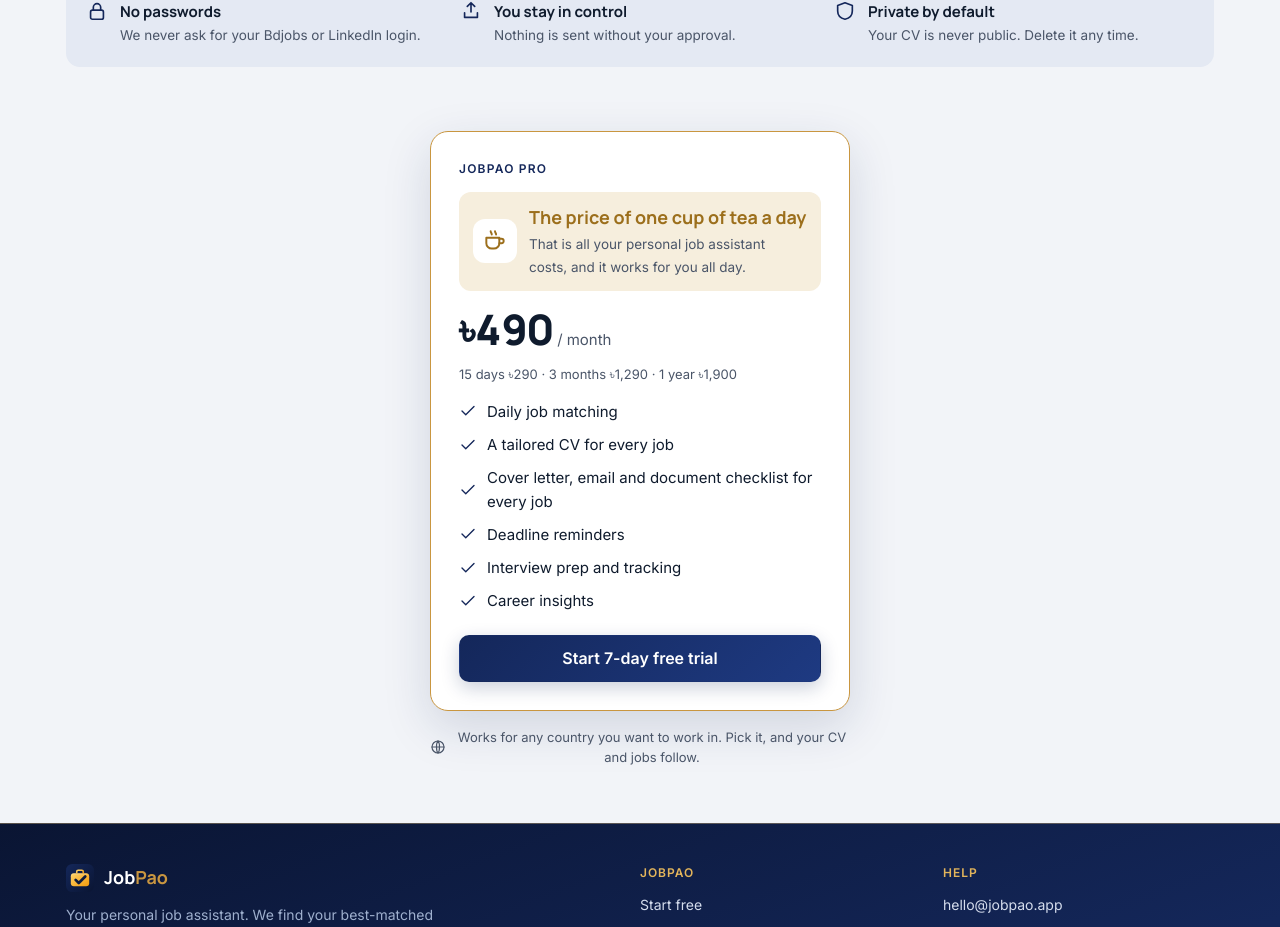
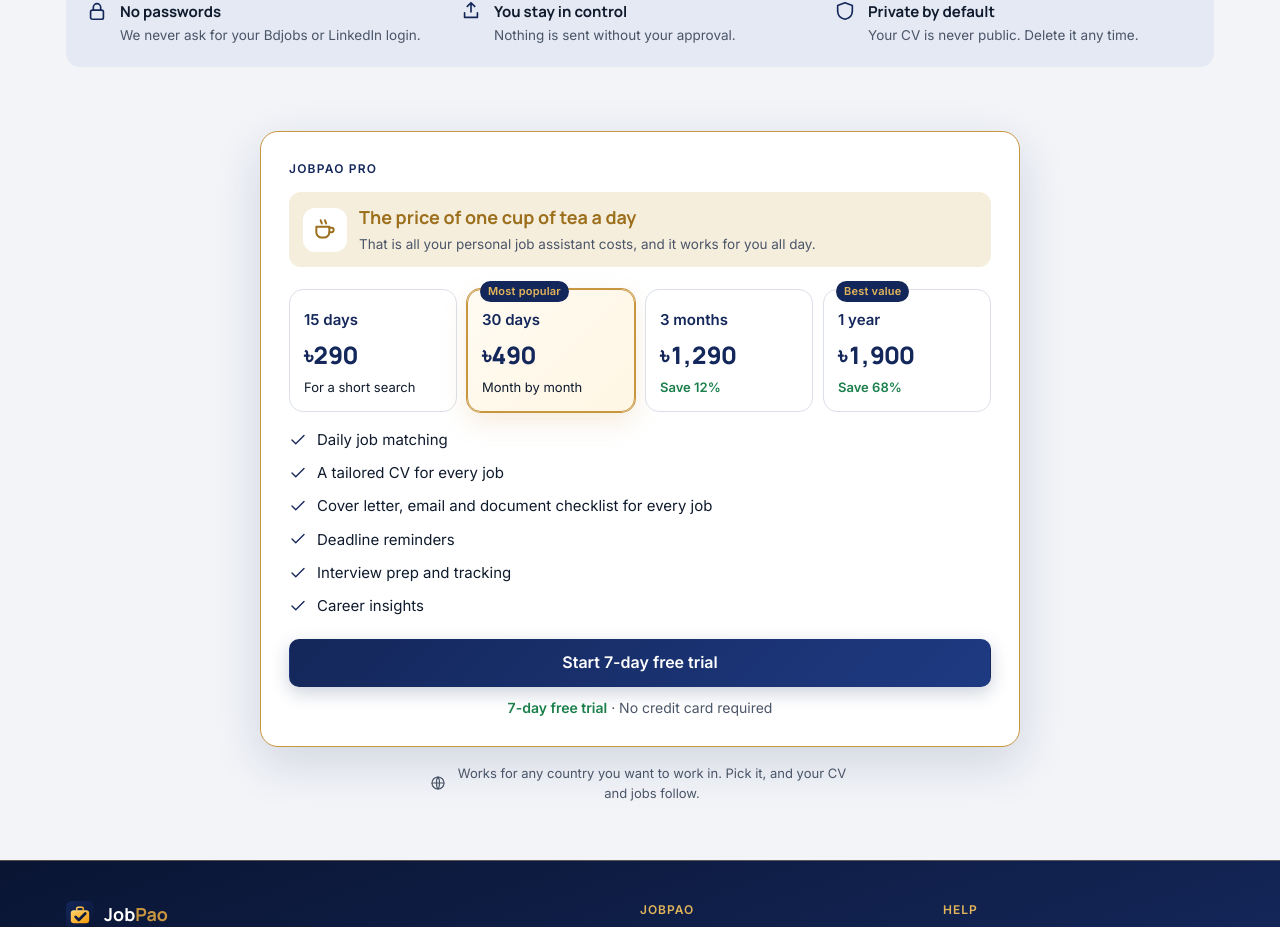
Before and after one commit to anwarjahidkdp-boop/job-switcher, a Next.js app: page / in a window 1280 px wide. Shown: the part 3040-3967 px from the top of the page. Built offline with nearby package versions, Linux system fonts and the light colour scheme; no server answers.

Commit message:
Show every Pro pack on the home page, with 'No credit card required'
Co-Authored-By: Claude Opus 5.5 (1M context) <noreply@anthropic.com>
Claude-Session: https://claude.ai/code/session_01UZokbuTdvAwgWyWvFWTV4q

```diff
--- a/src/app/globals.css
+++ b/src/app/globals.css
@@ -680,3 +680,9 @@ a.lp-btn-ghost{color:var(--ink)}
 .today-items{margin-top:12px}
 .guide-links{display:flex;gap:10px;flex-wrap:wrap;margin-top:4px}
 .guide-links a{font-size:13px}
+/* Home pricing: all packs as cards */
+.lp-price:has(.lp-packgrid){max-width:760px}
+.lp-packgrid{margin-top:22px}
+.lp-nocard{text-align:center;margin-top:10px;font-size:14px;color:var(--ink-2)}
+.lp-nocard b{color:#1B7F4B}
+@media (max-width:640px){.lp-packgrid{grid-template-columns:repeat(2,minmax(0,1fr))}}
--- a/src/app/page.tsx
+++ b/src/app/page.tsx
@@ -175,10 +175,24 @@ export default async function Landing() {
                 <span className="lp-cup"><Icon name="cup" /></span>
                 <div><b>{local.currency === "BDT" ? "The price of one cup of tea a day" : "Less than a coffee a day"}</b><span>That is all your personal job assistant costs, and it works for you all day.</span></div>
               </div>
-              <p className="lp-amt num">{formatPrice(local.minor, local.currency)}<span> / month</span></p>
-              <p className="small lp-packs">{PACKS.filter((k) => k.id !== "30d").map((k) => { const p = packPrice(local.country, k.id); return `${k.name} ${formatPrice(p.minor, p.currency)}`; }).join(" · ")}</p>
+              <div className="packs lp-packgrid">
+                {PACKS.map((k) => {
+                  const p = packPrice(local.country, k.id), full = packPrice(local.country, "30d").minor * (k.days / 30);
+                  const save = k.days > 30 ? Math.round((1 - p.minor / full) * 100) : 0;
+                  const tag = k.id === "30d" ? "Most popular" : k.id === "365d" ? "Best value" : "";
+                  return (
+                    <Link key={k.id} href={start} className={`pack ${k.id === "30d" ? "on" : ""}`}>
+                      {tag ? <span className="pack-tag">{tag}</span> : null}
+                      <span className="pack-name">{k.name}</span>
+                      <span className="pack-amt num">{formatPrice(p.minor, p.currency)}</span>
+                      <span className="pack-sub small">{save > 0 ? <b>Save {save}%</b> : k.days === 15 ? "For a short search" : "Month by month"}</span>
+                    </Link>
+                  );
+                })}
+              </div>
               <ul>{PRO.map((x) => <li key={x}><Icon name="match" />{x}</li>)}</ul>
               <Link className="btn btn-primary lp-btn lp-full" href={start}>Start 7-day free trial</Link>
+              <p className="lp-nocard"><b>7-day free trial</b> · No credit card required</p>
             </div>
             <p className="lp-global"><Icon name="globe" />Works for any country you want to work in. Pick it, and your CV and jobs follow.</p>
           </section>
```
